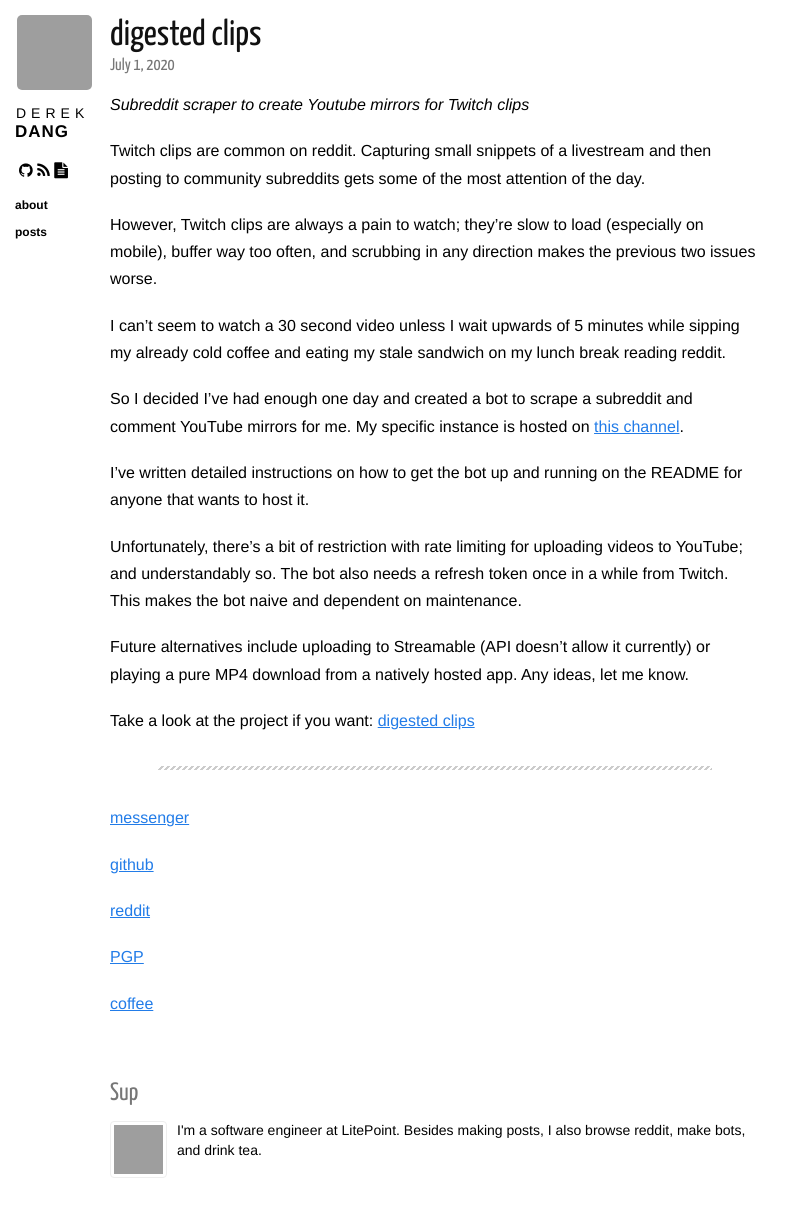
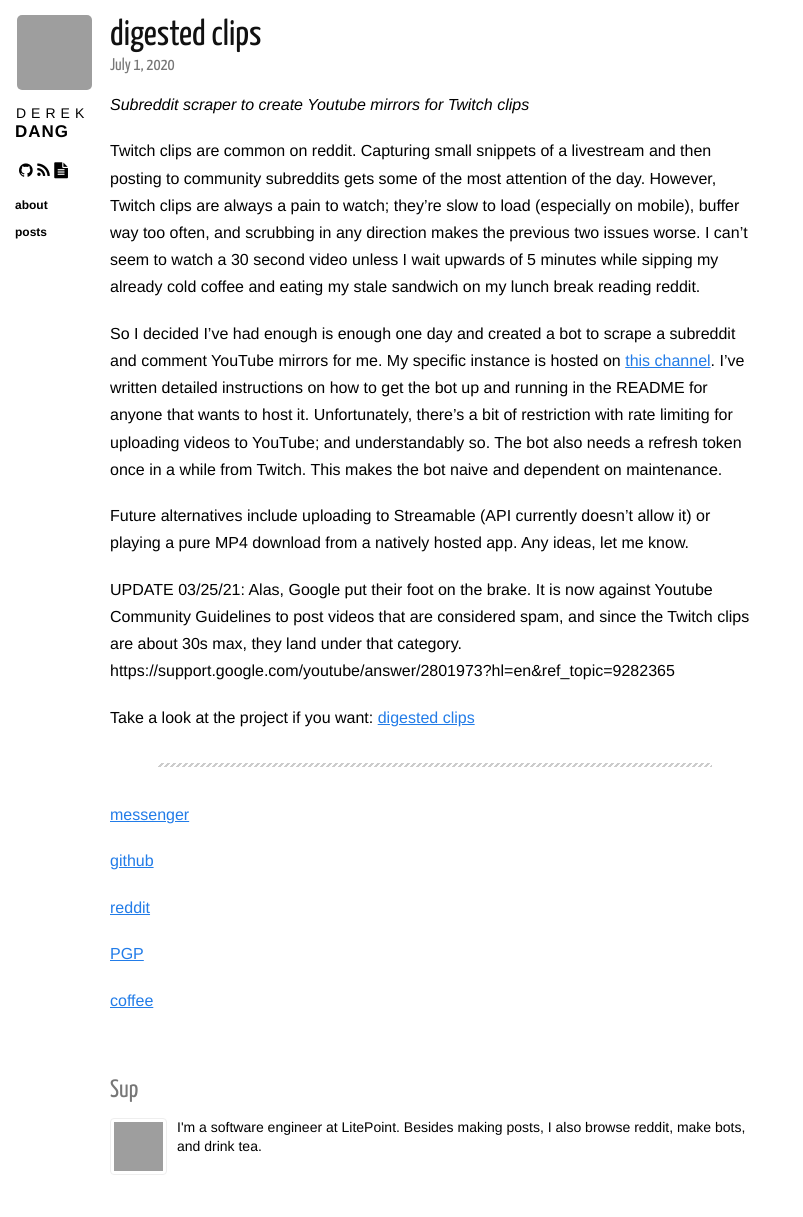
Before and after one commit to dqdang/dqdang.github.io, a Jekyll site: the page built from _posts/2020-07-01-digested-clips.markdown, in a window 1280 px wide, cut to the strip 0-1237 px from the top of the page. Shown: the top 1217 px of the strip, without its empty margins (0-803 px from the left). Built offline with Jekyll 4.4.1, drawn with Linux system fonts in a browser that asks for light colours; nearby versions of some CDN libraries; grey boxes are pictures that could not be loaded.

Commit message:
Update blog to reflect findings

```diff
--- a/_posts/2020-07-01-digested-clips.markdown
+++ b/_posts/2020-07-01-digested-clips.markdown
@@ -6,19 +6,14 @@
 
 *Subreddit scraper to create Youtube mirrors for Twitch clips*
 
-Twitch clips are common on reddit. Capturing small snippets of a livestream and then posting to community subreddits gets some of the most attention of the day.
+Twitch clips are common on reddit. Capturing small snippets of a livestream and then posting to community subreddits gets some of the most attention of the day. However, Twitch clips are always a pain to watch; they're slow to load (especially on mobile), buffer way too often, and scrubbing in any direction makes the previous two issues worse. I can't seem to watch a 30 second video unless I wait upwards of 5 minutes while sipping my already cold coffee and eating my stale sandwich on my lunch break reading reddit.
 
-However, Twitch clips are always a pain to watch; they're slow to load (especially on mobile), buffer way too often, and scrubbing in any direction makes the previous two issues worse.
+So I decided I've had enough is enough one day and created a bot to scrape a subreddit and comment YouTube mirrors for me. My specific instance is hosted on [this channel][channel]. I've written detailed instructions on how to get the bot up and running in the README for anyone that wants to host it. Unfortunately, there's a bit of restriction with rate limiting for uploading videos to YouTube; and understandably so. The bot also needs a refresh token once in a while from Twitch. This makes the bot naive and dependent on maintenance.
 
-I can't seem to watch a 30 second video unless I wait upwards of 5 minutes while sipping my already cold coffee and eating my stale sandwich on my lunch break reading reddit.
+Future alternatives include uploading to Streamable (API currently doesn't allow it) or playing a pure MP4 download from a natively hosted app. Any ideas, let me know.
 
-So I decided I've had enough one day and created a bot to scrape a subreddit and comment YouTube mirrors for me. My specific instance is hosted on [this channel][channel].
-
-I've written detailed instructions on how to get the bot up and running on the README for anyone that wants to host it.
-
-Unfortunately, there's a bit of restriction with rate limiting for uploading videos to YouTube; and understandably so. The bot also needs a refresh token once in a while from Twitch. This makes the bot naive and dependent on maintenance.
-
-Future alternatives include uploading to Streamable (API doesn't allow it currently) or playing a pure MP4 download from a natively hosted app. Any ideas, let me know.
+UPDATE 03/25/21: Alas, Google put their foot on the brake. It is now against Youtube Community Guidelines to post videos that are considered spam, and since the Twitch clips are about 30s max, they land under that category.<br>
+https://support.google.com/youtube/answer/2801973?hl=en&ref_topic=9282365
 
 Take a look at the project if you want:
 [digested clips][digested clips]
```
